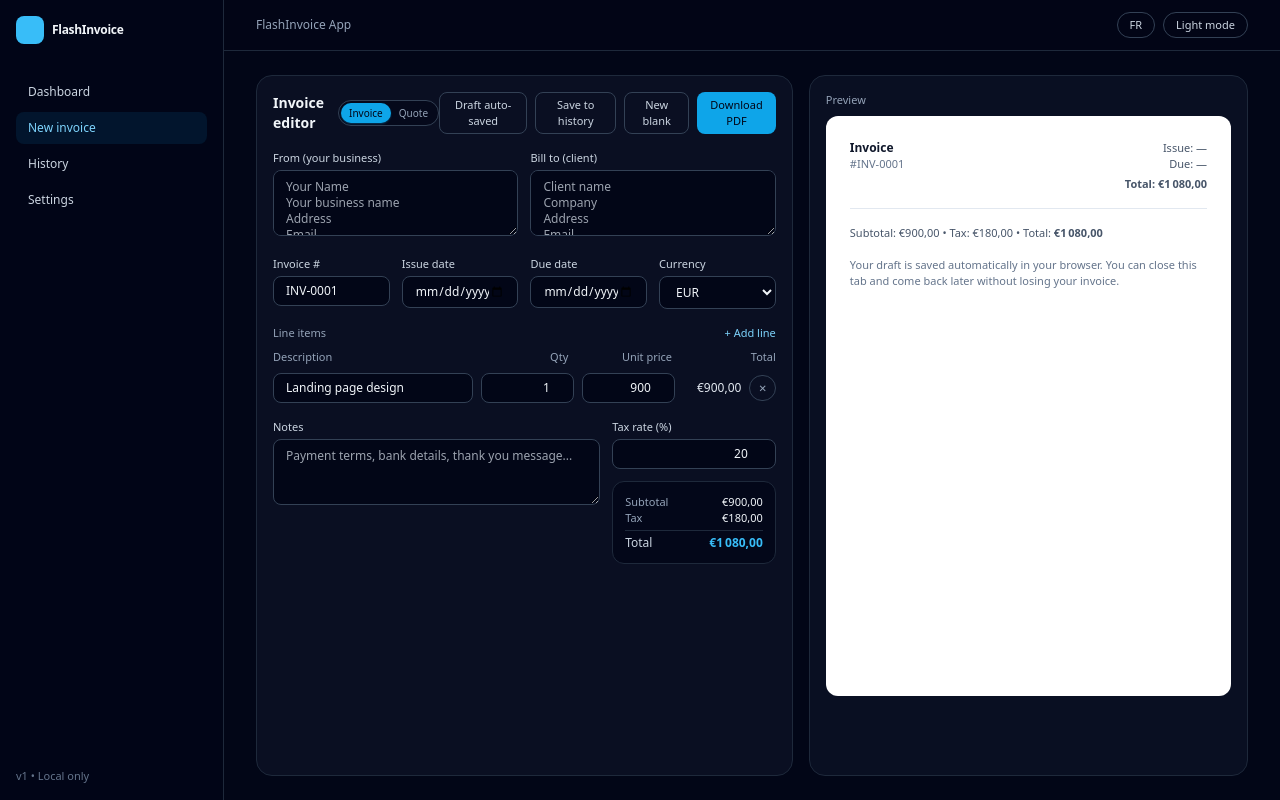
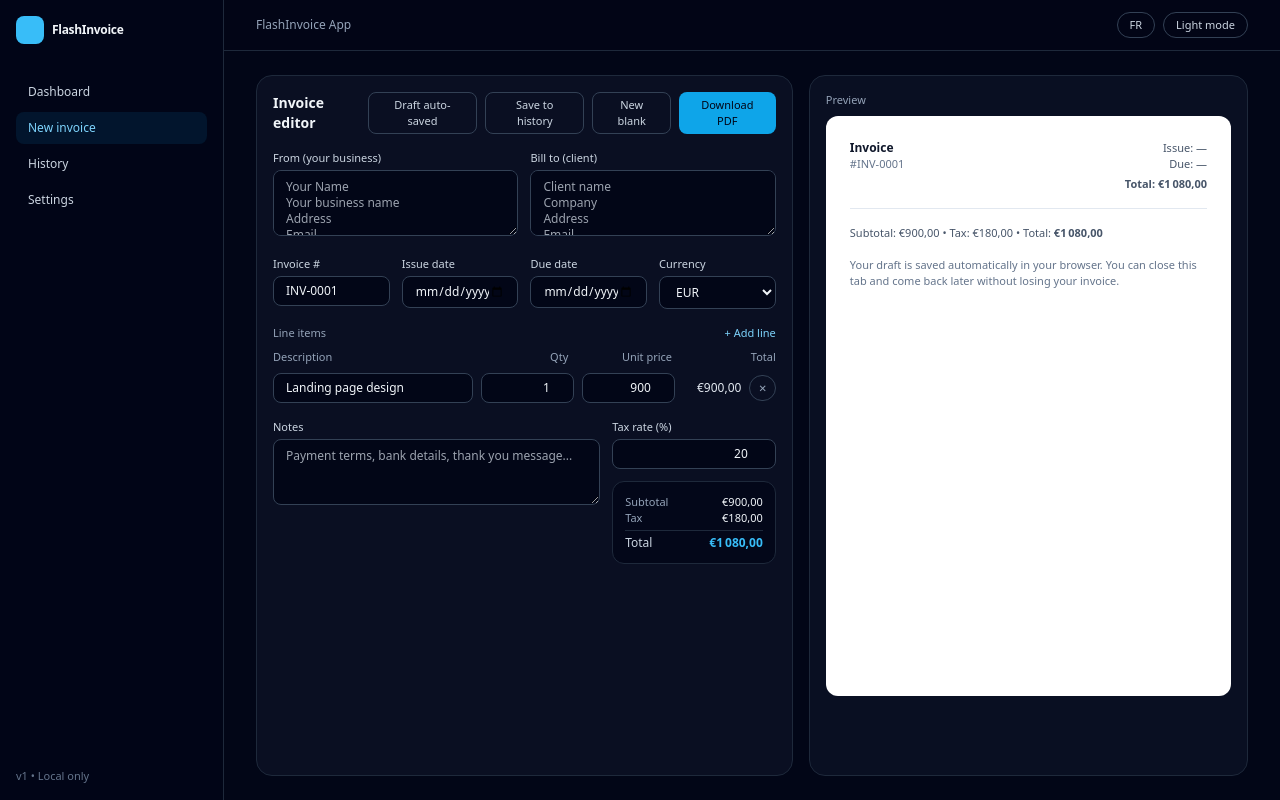
Before and after one commit to youniscode/flash-invoice, a React (Vite) app: page /app/new-invoice in a window 1280 px wide. Built offline with nearby package versions, Linux system fonts and the light colour scheme.

Commit message:
🔢 Feature: smart auto-numbering for invoices & quotes

```diff
--- a/src/pages/InvoiceEditorPage.tsx
+++ b/src/pages/InvoiceEditorPage.tsx
@@ -30,6 +30,8 @@
 const DRAFT_KEY = "fi-invoice-draft-v1";
 const INVOICES_KEY = "fi-invoices-v1";
 const SELECTED_INVOICE_KEY = "fi-selected-invoice-id";
+const SETTINGS_KEY = "fi-settings-v1";
+const NUMBERING_KEY = "fi-numbering-v1";
 
 type SavedInvoiceMeta = {
   id: string;
@@ -44,6 +46,18 @@
 type SavedInvoiceRecord = {
   meta: SavedInvoiceMeta;
   data: InvoiceDraft;
+};
+
+type SettingsData = {
+  businessInfo?: string;
+  defaultTaxRate?: number;
+  defaultCurrency?: string;
+  logoDataUrl?: string | null;
+};
+
+type NumberingState = {
+  lastInvoice: number;
+  lastQuote: number;
 };
 
 function createLine(partial?: Partial<LineItem>): LineItem {
@@ -74,14 +88,62 @@
   ],
 };
 
-type SettingsData = {
-  businessInfo?: string;
-  defaultTaxRate?: number;
-  defaultCurrency?: string;
-  logoDataUrl?: string | null;
-};
+function loadNumberingState(): NumberingState {
+  if (typeof window === "undefined") {
+    return { lastInvoice: 0, lastQuote: 0 };
+  }
 
-const SETTINGS_KEY = "fi-settings-v1";
+  try {
+    const raw = window.localStorage.getItem(NUMBERING_KEY);
+    if (!raw) return { lastInvoice: 0, lastQuote: 0 };
+
+    const parsed = JSON.parse(raw) as Partial<NumberingState>;
+    return {
+      lastInvoice:
+        typeof parsed.lastInvoice === "number" ? parsed.lastInvoice : 0,
+      lastQuote: typeof parsed.lastQuote === "number" ? parsed.lastQuote : 0,
+    };
+  } catch {
+    return { lastInvoice: 0, lastQuote: 0 };
+  }
+}
+
+function saveNumberingState(state: NumberingState) {
+  if (typeof window === "undefined") return;
+  try {
+    window.localStorage.setItem(NUMBERING_KEY, JSON.stringify(state));
+  } catch {
+    // ignore
+  }
+}
+
+function formatDocNumber(docType: InvoiceType, index: number): string {
+  const prefix = docType === "quote" ? "QUO-" : "INV-";
+  return prefix + String(index).padStart(4, "0");
+}
+
+/**
+ * Generate the next document number for a given docType,
+ * and persist the incremented counter in localStorage.
+ */
+function getNextDocumentNumber(docType: InvoiceType): string {
+  if (typeof window === "undefined") {
+    // SSR / safety fallback
+    return formatDocNumber(docType, 1);
+  }
+
+  const current = loadNumberingState();
+  const nextIndex =
+    docType === "quote" ? current.lastQuote + 1 : current.lastInvoice + 1;
+
+  const updated: NumberingState =
+    docType === "quote"
+      ? { ...current, lastQuote: nextIndex }
+      : { ...current, lastInvoice: nextIndex };
+
+  saveNumberingState(updated);
+  return formatDocNumber(docType, nextIndex);
+}
 
 function getSettingsDefaults(): Partial<InvoiceDraft> {
   if (typeof window === "undefined") return {};
@@ -106,6 +168,24 @@
     return partial;
   } catch {
     return {};
+  }
+}
+
+function loadInitialLogo(): string | null {
+  if (typeof window === "undefined") return null;
+
+  try {
+    const raw = window.localStorage.getItem(SETTINGS_KEY);
+    if (!raw) return null;
+
+    const parsed = JSON.parse(raw) as SettingsData;
+
+    if (parsed.logoDataUrl && typeof parsed.logoDataUrl === "string") {
+      return parsed.logoDataUrl;
+    }
+    return null;
+  } catch {
+    return null;
   }
 }
 
@@ -152,10 +232,15 @@
     // 2) Fallback: load last draft
     const raw = window.localStorage.getItem(DRAFT_KEY);
     if (!raw) {
-      // no draft -> just defaults + settings
+      // no draft -> just defaults + settings + auto number
+      const docType: InvoiceType = "invoice";
+      const autoNumber = getNextDocumentNumber(docType);
+
       return {
         ...defaultDraft,
         ...settingsDefaults,
+        docType,
+        invoiceNumber: autoNumber,
       };
     }
 
@@ -182,26 +267,8 @@
   }
 }
 
-function loadInitialLogo(): string | null {
-  if (typeof window === "undefined") return null;
-
-  try {
-    const raw = window.localStorage.getItem(SETTINGS_KEY);
-    if (!raw) return null;
-
-    const parsed = JSON.parse(raw) as SettingsData;
-
-    if (parsed.logoDataUrl && typeof parsed.logoDataUrl === "string") {
-      return parsed.logoDataUrl;
-    }
-    return null;
-  } catch {
-    return null;
-  }
-}
-
 export function InvoiceEditorPage() {
-  const { t, lang } = useLanguage();
+  const { t } = useLanguage();
 
   // INIT from localStorage (no effect, no red)
   const [invoice, setInvoice] = useState<InvoiceDraft>(() =>
@@ -209,8 +276,6 @@
   );
   const [logoUrl] = useState<string | null>(() => loadInitialLogo());
   const previewRef = useRef<HTMLDivElement | null>(null);
-
-  const isQuote = invoice.docType === "quote";
 
   // SAVE draft whenever invoice changes
   useEffect(() => {
@@ -292,9 +357,19 @@
 
   const resetToBlank = () => {
     const settingsDefaults = getSettingsDefaults();
-    setInvoice({
-      ...defaultDraft,
-      ...settingsDefaults,
+    setInvoice((prev) => {
+      const docType: InvoiceType = prev.docType ?? "invoice";
+      const autoNumber =
+        typeof window !== "undefined"
+          ? getNextDocumentNumber(docType)
+          : defaultDraft.invoiceNumber;
+
+      return {
+        ...defaultDraft,
+        ...settingsDefaults,
+        docType,
+        invoiceNumber: autoNumber,
+      };
     });
   };
 
@@ -357,54 +432,12 @@
       maximumFractionDigits: 2,
     })}`;
 
-  const docTypeLabel =
-    invoice.docType === "quote"
-      ? lang === "fr"
-        ? "Devis"
-        : "Quote"
-      : t("invoiceHeaderTitle"); // "Invoice" / "Facture"
-
-  const docTypeToggleLabelInvoice = lang === "fr" ? "Facture" : "Invoice";
-  const docTypeToggleLabelQuote = lang === "fr" ? "Devis" : "Quote";
-
   return (
     <div className="grid w-full gap-4 md:grid-cols-[minmax(0,1.1fr)_minmax(0,0.9fr)]">
       {/* FORM SIDE */}
       <div className="space-y-4 rounded-2xl border border-slate-800 bg-slate-900/60 p-4 text-xs">
         <div className="flex items-center justify-between">
-          <div className="flex items-center gap-2">
-            <h2 className="text-sm font-semibold">{t("invoiceEditorTitle")}</h2>
-            {/* Invoice / Quote toggle */}
-            <div className="inline-flex rounded-full border border-slate-700 bg-slate-950/60 p-0.5 text-[10px]">
-              <button
-                type="button"
-                onClick={() =>
-                  setInvoice((prev) => ({ ...prev, docType: "invoice" }))
-                }
-                className={
-                  "rounded-full px-2 py-0.5 " +
-                  (isQuote
-                    ? "text-slate-400"
-                    : "bg-sky-500 text-slate-950 shadow-sm shadow-sky-500/30")
-                }
-              >
-                {docTypeToggleLabelInvoice}
-              </button>
-              <button
-                type="button"
-                onClick={() =>
-                  setInvoice((prev) => ({ ...prev, docType: "quote" }))
-                }
-                className={
-                  "rounded-full px-2 py-0.5 " +
-                  (isQuote ? "bg-slate-800 text-slate-100" : "text-slate-400")
-                }
-              >
-                {docTypeToggleLabelQuote}
-              </button>
-            </div>
-          </div>
-
+          <h2 className="text-sm font-semibold">{t("invoiceEditorTitle")}</h2>
           <div className="flex gap-2 text-[11px]">
             <button
               type="button"
@@ -715,7 +748,9 @@
                 />
               )}
               <div>
-                <p className="text-xs font-semibold">{docTypeLabel}</p>
+                <p className="text-xs font-semibold">
+                  {t("invoiceHeaderTitle")}
+                </p>
                 <p className="text-[11px] text-slate-500">
                   #{invoice.invoiceNumber || "—"}
                 </p>
```
